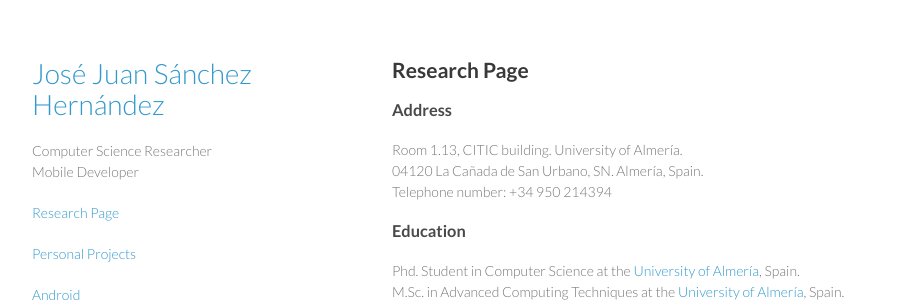
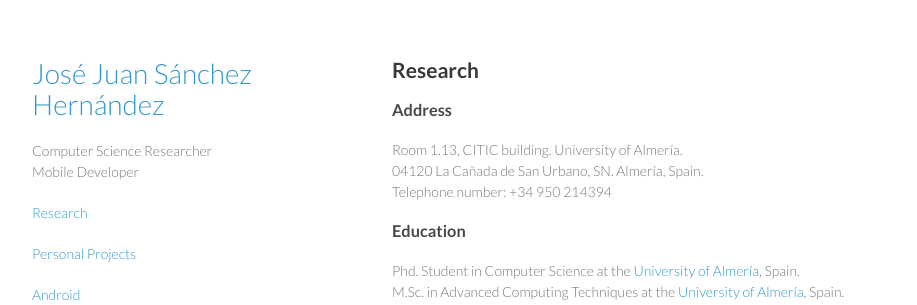
Before and after one commit to josejuansanchez/josejuansanchez.github.io, a Jekyll site: the page built from index.md, in a window 1280 px wide and 900 px high. Shown: the top 305 px of the window, without its empty margins (178-1095 px from the left). Built offline with Jekyll 4.4.1, drawn with Linux system fonts in a browser that asks for light colours.

Commit message:
Changes in Research

```diff
--- a/_layouts/default.html
+++ b/_layouts/default.html
@@ -18,7 +18,7 @@
         <h1><a href="/">José Juan Sánchez Hernández</a></h1>
         <p>Computer Science Researcher<br/>Mobile Developer</p>
 
-        <p class="view"><a href="{{ site.url }}/research">Research Page</a></p>
+        <p class="view"><a href="{{ site.url }}/research">Research</a></p>
         <p class="view"><a href="{{ site.url }}/projects">Personal Projects</a></p>
         <p class="view"><a href="{{ site.url }}/android">Android</a></p>
         <p class="view"><a href="{{ site.url }}/socialweb">Social Web</a></p>
--- a/index.md
+++ b/index.md
@@ -3,7 +3,7 @@
 title: Research Page
 ---
 
-## Research Page
+## Research
 
 ### Address
 Room 1.13, CITIC building. University of Almería.
```
Also changed, not shown: research/index.md (+1 -1 lines).
